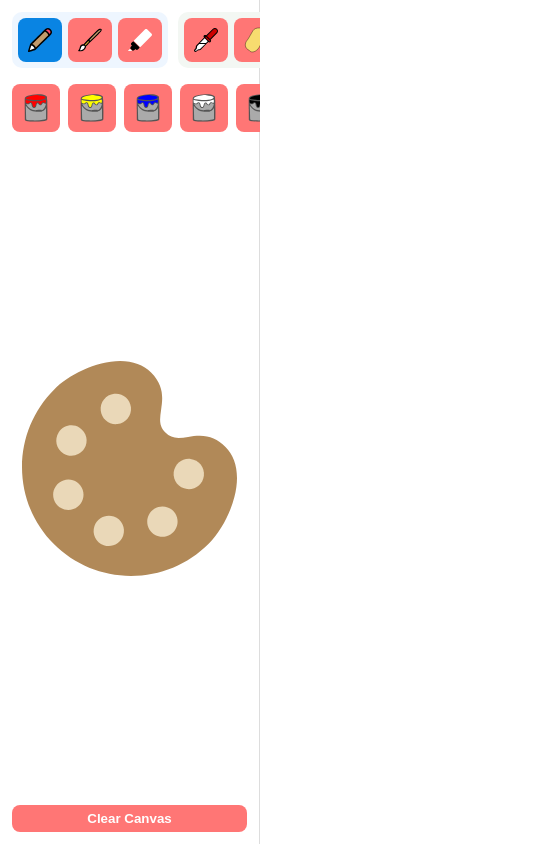
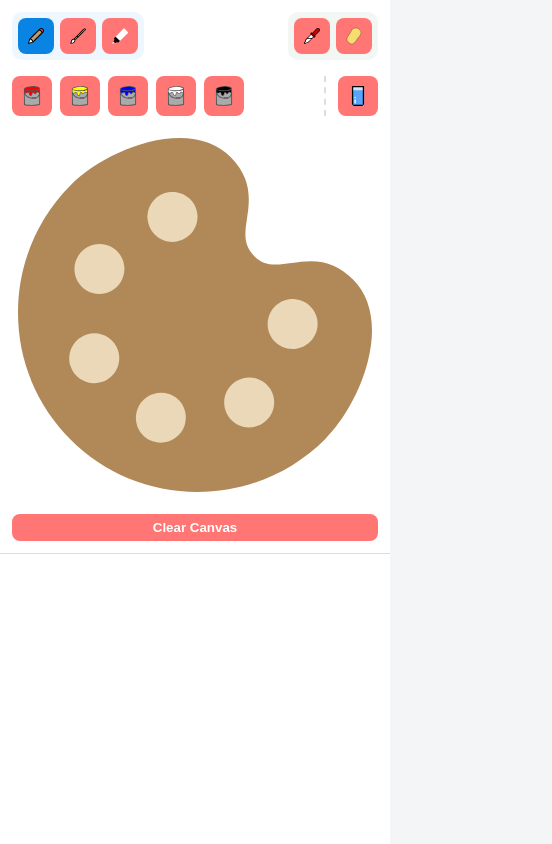
Before and after one commit to cerousse/ColorLab, a React (Vite) app: page / in a window 390 px wide. Shown: the whole page, 552 px wide, since content can reach past the window. Built offline with nearby package versions, Linux system fonts and the light colour scheme.

Commit message:
adding responsive layout

```diff
--- a/src/index.css
+++ b/src/index.css
@@ -9,6 +9,8 @@ body {
   font-family: system-ui, sans-serif;
   background: #f4f5f7;
 }
+
+/* MAIN LAYOUT */
 
 .App {
   display: flex;
@@ -158,3 +160,49 @@ canvas {
   flex: 1;
   background: white;
 }
+
+/* ------------------------- */
+/* 📱 MOBILE RESPONSIVE PART */
+/* ------------------------- */
+
+@media (max-width: 768px) {
+
+  .App {
+    flex-direction: column;
+  }
+
+  .Menu {
+    width: 100%;
+    min-width: unset;
+    border-right: none;
+    border-bottom: 1px solid #ddd;
+  }
+
+  .ToolsRow {
+    justify-content: space-between;
+  }
+
+  .ToolsGroup button {
+    width: 36px;
+    height: 36px;
+  }
+
+  .ColorPot {
+    width: 40px;
+    height: 40px;
+  }
+
+  .Palette {
+    padding: 6px;
+  }
+
+  .CanvasWrapper {
+    flex: 1;
+    min-height: 0;
+  }
+
+  canvas {
+    width: 100%;
+    height: 100%;
+  }
+}
```
